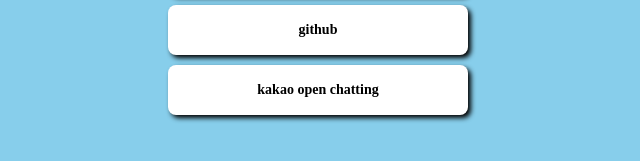
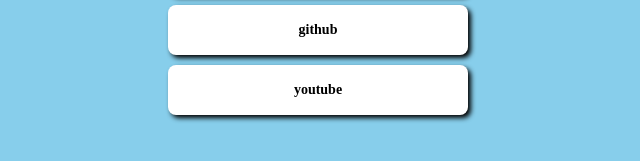
Before and after one commit to rlatjdgh/BETAER, a plain HTML site: page index.html in a window 1280 px wide. Shown: the part 345-506 px from the top of the page, 322-962 px from the left. Drawn offline with Linux system fonts and the light colour scheme.

Commit message:
Update index.html

```diff
--- a/index.html
+++ b/index.html
@@ -76,7 +76,7 @@
       <a target="_blank" href="https://www.facebook.com/profile.php?id=100063728708917">facebook</a>
       <a target="_blank" href="https://www.instagram.com/seongho6881/?fbclid=IwAR27vf0NK8yhhcaMFyTrGxhoCyFZuaPQbq7DIgFASf2akGyrFIrcvK3XJ3Q">instagram</a>
       <a target="_blank" href="https://github.com/rlatjdgh">github</a>
-      <a target="_blank" href="https://open.kakao.com/o/g4OVvOoe">kakao open chatting</a>
+      <a target="_blank" href="https://www.youtube.com/">youtube</a>
   </div>
 </body>
 </html>
```
